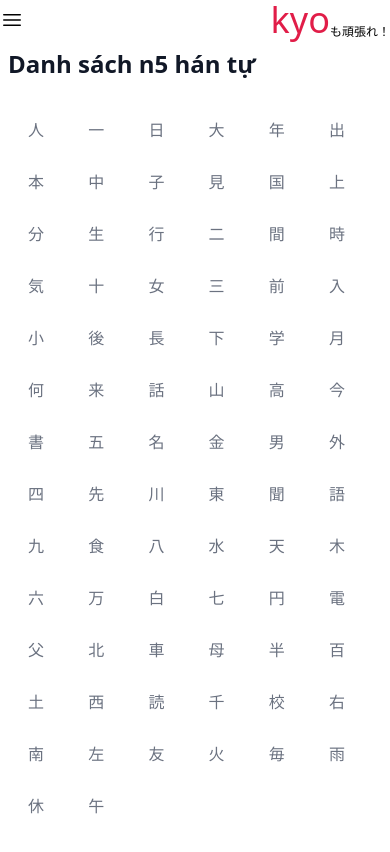
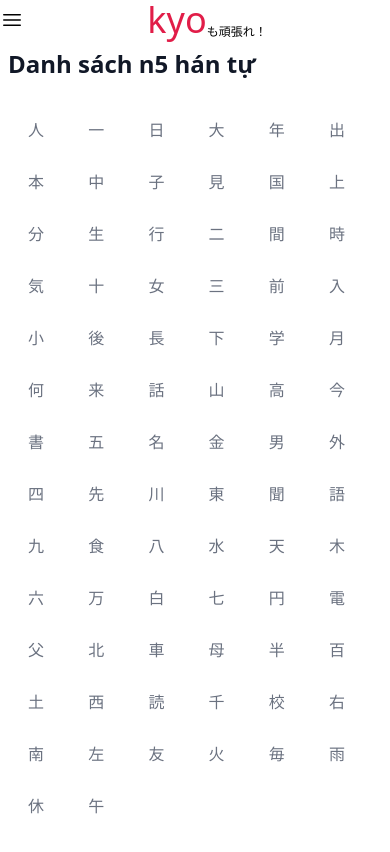
Before and after one commit to duanvuminh/kokoro, a Next.js app: page / in a window 390 px wide. Shown: the top 852 px of the page. Built offline with nearby package versions, Linux system fonts and the light colour scheme.

Commit message:
fix: center header

```diff
--- a/component/part-client/header-part.tsx
+++ b/component/part-client/header-part.tsx
@@ -28,8 +28,8 @@ export function HeaderPart(): JSX.Element {
                 )}
               </Disclosure.Button>
             </div>
-            <div className="flex md:flex-1 items-top justify-between">
-              <LogoPart />
+            <LogoPart />
+            <div>
               <div className="hidden sm:ml-6 sm:block">
                 <Items />
               </div>
```
